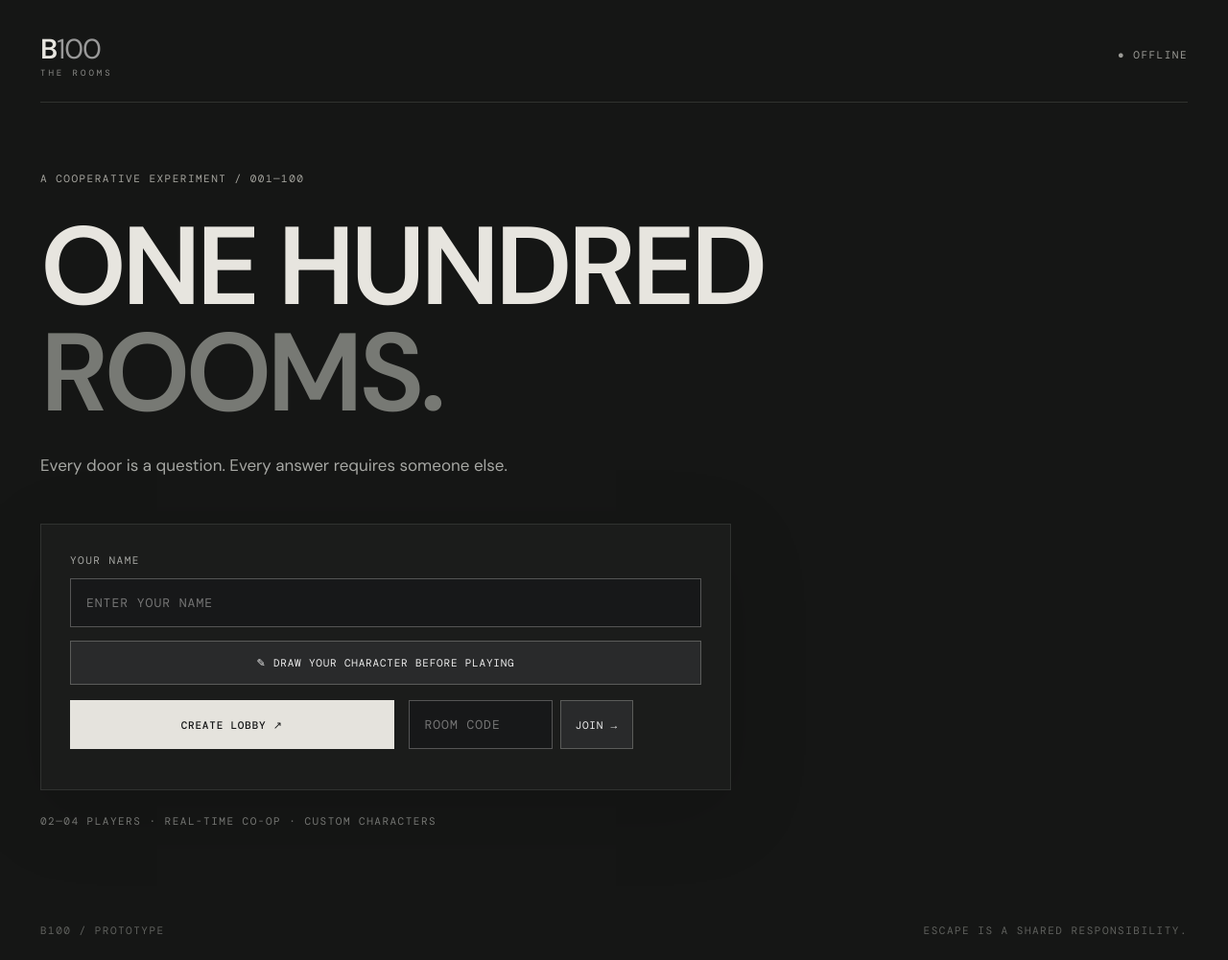
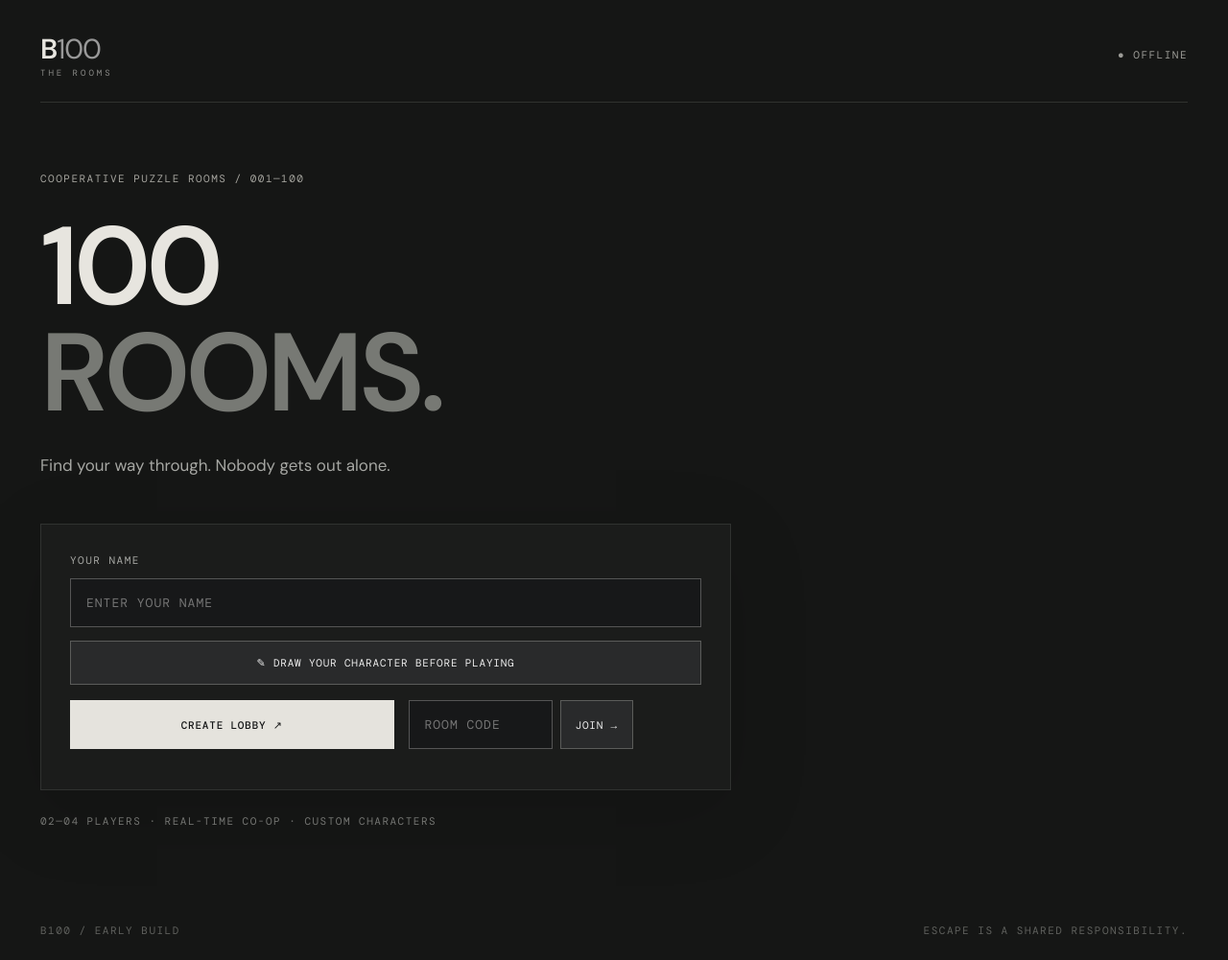
Before and after one commit to greenyguy085-lang/B100, a website: page public/index.html in a window 1280 px wide. Shown: the whole page at 96% size. Drawn offline with nearby package versions, Linux system fonts and the light colour scheme.

Commit message:
Refine B100 design and add more intricate maze chambers

```diff
--- a/public/index.html
+++ b/public/index.html
@@ -1,7 +1,7 @@
-<!doctype html><html lang="en"><head><meta charset="utf-8"><meta name="viewport" content="width=device-width,initial-scale=1"><title>B100 — The Rooms</title><link rel="stylesheet" href="/style.css?v=4"></head><body><div class="shell"><header><div class="logo">B<span>100</span><small>THE ROOMS</small></div><div id="status">● OFFLINE</div></header>
-<section id="landing"><div class="eyebrow">A COOPERATIVE EXPERIMENT / 001—100</div><h1>ONE HUNDRED<br><i>ROOMS.</i></h1><p>Every door is a question. Every answer requires someone else.</p><div class="panel"><label for="name">YOUR NAME</label><input id="name" maxlength="16" placeholder="ENTER YOUR NAME"><button id="preDraw" style="margin-top:14px;width:100%">✎ DRAW YOUR CHARACTER BEFORE PLAYING</button><div class="actions"><button id="create" class="primary">CREATE LOBBY ↗</button><div class="join"><input id="code" maxlength="5" placeholder="ROOM CODE" aria-label="Room code"><button id="join">JOIN →</button></div></div><div id="error" role="alert"></div></div><div class="foot">02—04 PLAYERS · REAL-TIME CO-OP · CUSTOM CHARACTERS</div></section>
+<!doctype html><html lang="en"><head><meta charset="utf-8"><meta name="viewport" content="width=device-width,initial-scale=1"><title>B100 — The Rooms</title><link rel="stylesheet" href="/style.css?v=5"></head><body><div class="shell"><header><div class="logo">B<span>100</span><small>THE ROOMS</small></div><div id="status">● OFFLINE</div></header>
+<section id="landing"><div class="eyebrow">COOPERATIVE PUZZLE ROOMS / 001—100</div><h1>100<br><i>ROOMS.</i></h1><p>Find your way through. Nobody gets out alone.</p><div class="panel"><label for="name">YOUR NAME</label><input id="name" maxlength="16" placeholder="ENTER YOUR NAME"><button id="preDraw" style="margin-top:14px;width:100%">✎ DRAW YOUR CHARACTER BEFORE PLAYING</button><div class="actions"><button id="create" class="primary">CREATE LOBBY ↗</button><div class="join"><input id="code" maxlength="5" placeholder="ROOM CODE" aria-label="Room code"><button id="join">JOIN →</button></div></div><div id="error" role="alert"></div></div><div class="foot">02—04 PLAYERS · REAL-TIME CO-OP · CUSTOM CHARACTERS</div></section>
 <section id="game" hidden><div class="heading"><div><div class="eyebrow" id="sectionTag">LOBBY / PREPARATION</div><h2 id="title">THE LOCKER ROOM</h2></div><button id="copy">COPY LOBBY CODE</button></div>
 <div class="layout"><div class="stage"><canvas id="board" width="1120" height="640" aria-label="Top down game map"></canvas><div id="completed" hidden><div class="eyebrow">CHAMBER COMPLETE</div><h2>DOOR UNLOCKED.</h2><button id="next" class="primary">NEXT CHAMBER →</button><p id="waiting" hidden>WAITING FOR HOST</p></div></div>
-<aside><div class="eyebrow">OCCUPANTS <span id="count">0/4</span></div><div id="players"></div><hr><div id="lobbyControls"><div class="eyebrow">YOUR LOCKER</div><p>Design your own character. Everyone in the room will see it.</p><button id="editAvatar" class="primary">✎ OPEN CHARACTER EDITOR</button><button id="start" class="primary">START EXPERIMENT →</button><p id="startNote" class="muted">Only the host can start. Two players required.</p></div><div id="puzzleControls" hidden><div class="eyebrow">OBJECTIVE</div><p>Activate both pressure plates simultaneously.</p><p id="plates">○ PLATE 01 / ○ PLATE 02</p><button id="hint">SHOW HINT</button><p id="hintText" hidden></p><button id="reset">RESTART CHAMBER</button></div><hr><div class="eyebrow">CONTROLS</div><p>WASD / ARROW KEYS<br>Move in the locker room and puzzles</p></aside></div></section>
+<aside><div class="eyebrow">OCCUPANTS <span id="count">0/4</span></div><div id="players"></div><hr><div id="lobbyControls"><div class="eyebrow">YOUR LOCKER</div><p>Design your own character. Everyone in the room will see it.</p><button id="editAvatar" class="primary">✎ OPEN CHARACTER EDITOR</button><button id="start" class="primary">START EXPERIMENT →</button><p id="startNote" class="muted">Only the host can start. Two players required.</p></div><div id="puzzleControls" hidden><div class="eyebrow">OBJECTIVE</div><p>Navigate the room and activate both floor switches at the same time.</p><p id="plates">○ PLATE 01 / ○ PLATE 02</p><button id="hint">SHOW HINT</button><p id="hintText" hidden></p><button id="reset">RESTART CHAMBER</button></div><hr><div class="eyebrow">CONTROLS</div><p>WASD / ARROW KEYS<br>Move in the locker room and puzzles</p></aside></div></section>
 <div id="editor" class="modal" hidden><div class="editorPanel"><div class="editorHead"><div><div class="eyebrow">LOCKER / CHARACTER STUDIO</div><h2>DRAW YOURSELF.</h2></div><button id="closeEditor" aria-label="Close editor">✕</button></div><p>Paint a 32 × 32 sprite. Use the grayscale palette. Transparent pixels show the floor beneath.</p><div class="editorBody"><canvas id="paint" width="320" height="320" aria-label="Pixel art drawing canvas"></canvas><div class="tools"><div class="eyebrow">INK</div><div id="palette"></div><button id="eraser">ERASER</button><button id="clear">CLEAR CANVAS</button><button id="default">USE DEFAULT</button><button id="saveAvatar" class="primary">SAVE CHARACTER →</button></div></div></div></div>
-<footer>B100 / PROTOTYPE <span>ESCAPE IS A SHARED RESPONSIBILITY.</span></footer></div><script src="/game.js?v=4"></script></body></html>
+<footer>B100 / EARLY BUILD <span>ESCAPE IS A SHARED RESPONSIBILITY.</span></footer></div><script src="/game.js?v=5"></script></body></html>
```
